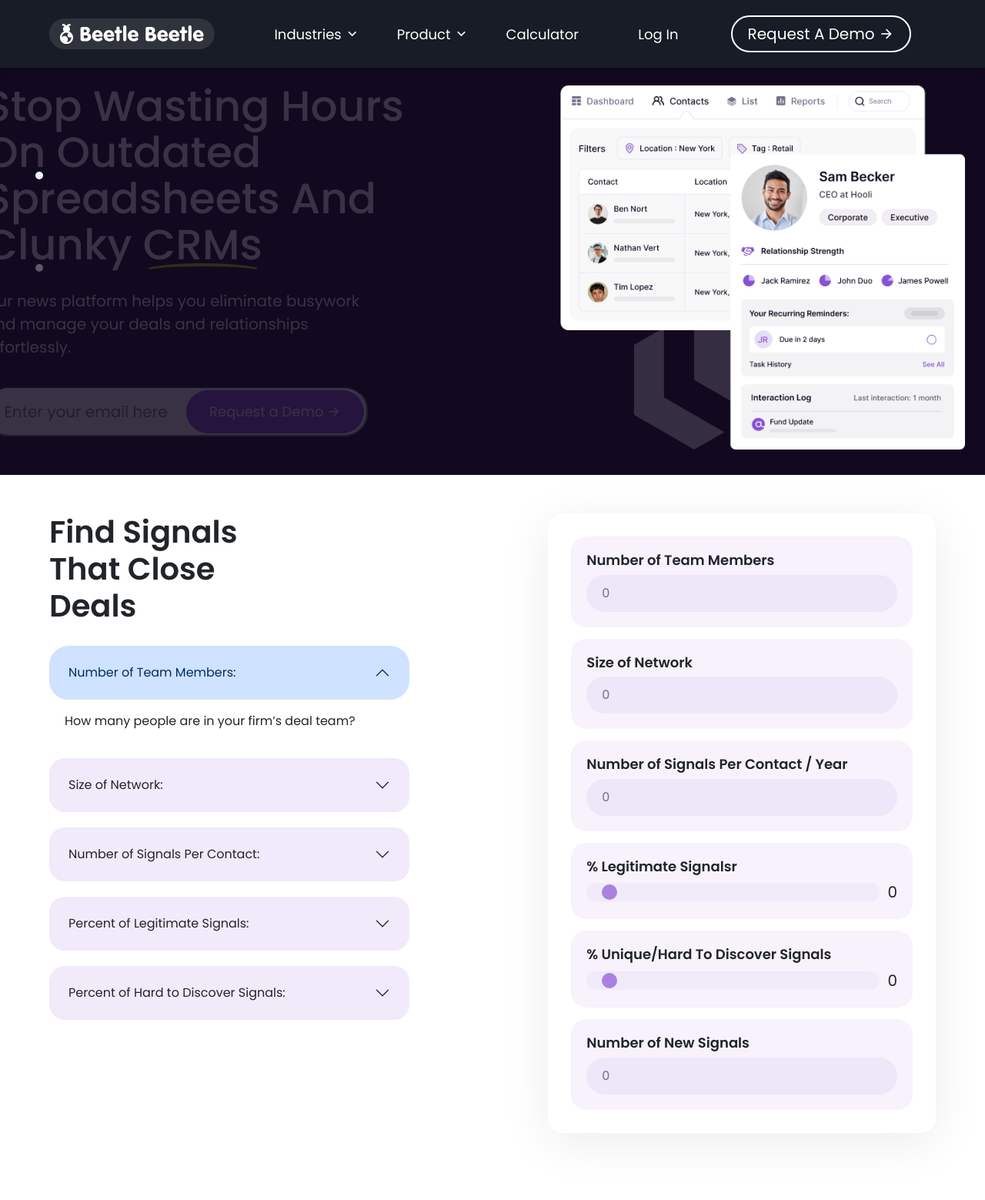
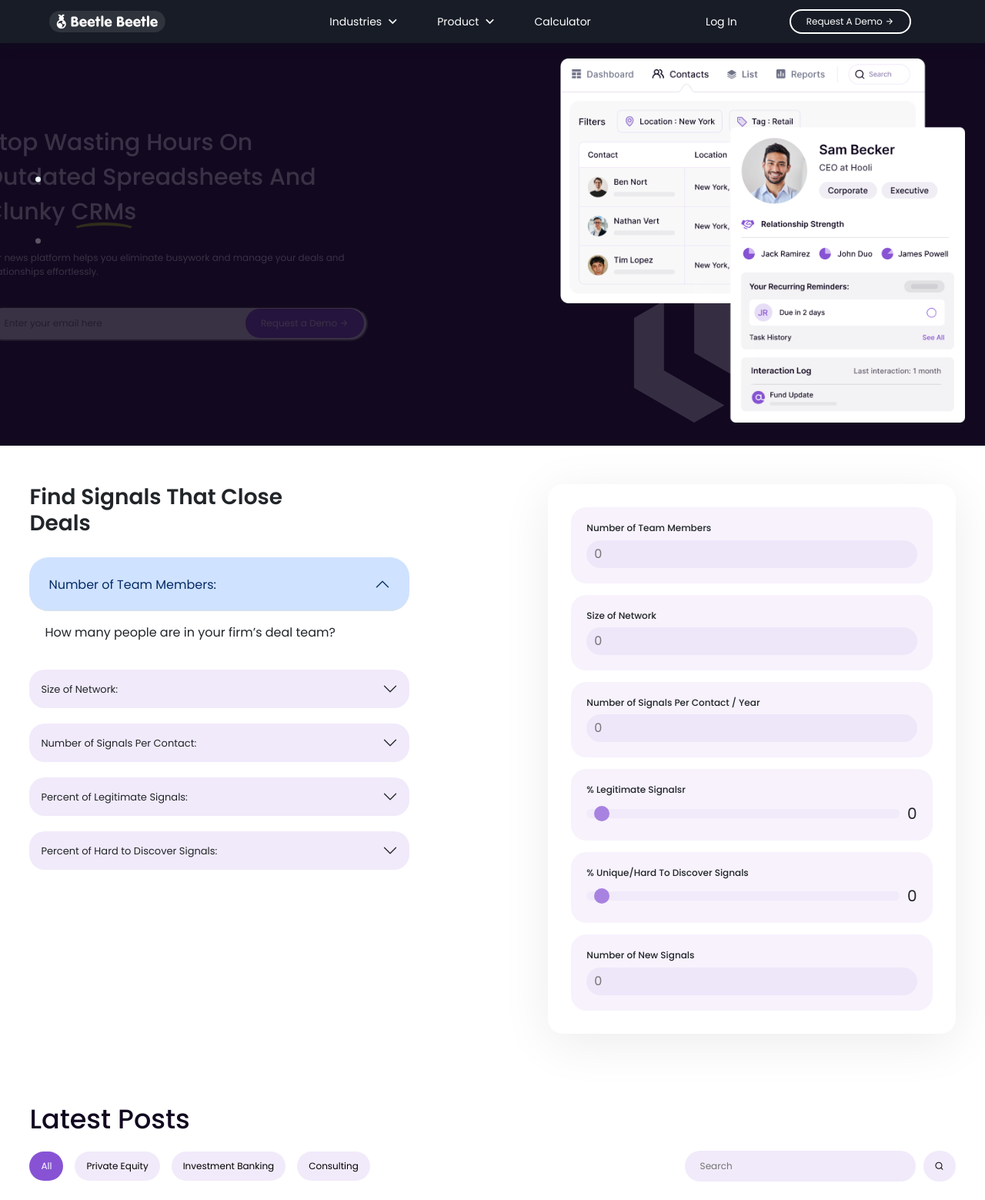
Before and after one commit to jaisharma9729/Bettle-Landing-Page, a plain HTML site: page index.html in a window 1280 px wide. Shown: the top 1559 px of the page at 77% size. Drawn offline with nearby package versions, Linux system fonts and the light colour scheme.

Commit message:
Update style.css

```diff
--- a/style.css
+++ b/style.css
@@ -1,14 +1,14 @@
 
 /* navbar css */
 :root {
-    --header-height: 3.5rem;
+    --header-height: 2.5rem;
     --black-color: hsl(220, 24%, 12%);
     --black-color-light: hsl(220, 24%, 15%);
     --black-color-lighten: hsl(220, 20%, 18%);
     --white-color: #fff;
     --body-color: hsl(220, 100%, 97%);
     --body-font: "Poppins", sans-serif;
-    --normal-font-size: 2rem;
+    --normal-font-size: 1rem;
     --font-regular: 400;
     --font-semi-bold: 600;
     --z-tooltip: 10;
@@ -177,7 +177,7 @@ section.home {
     color: var(--white-color);
     background-color: var(--black-color);
     font-weight: var(--font-regular);
-    font-size: 18px;
+    font-size: 14px;
     padding: 1.25rem 1.5rem;
     display: flex;
     justify-content: space-between;
@@ -220,12 +220,13 @@ section.home {
 
   .dropdown__link,
   .dropdown__sublink {
-    padding: 1.25rem 0 1.25rem 0;
+    /* padding: 1.25rem 0 1.25rem 0; */
     color: var(--black-color-light);
     background-color: var(--white-color);
     display: flex;
     align-items: center;
     column-gap: .5rem;
+    font-size: 10px;
     font-weight: var(--font-semi-bold);
     transition: background-color .3s;
     text-decoration: none;
@@ -290,9 +291,12 @@ section.home {
     }
 
     .nav {
-      height: calc(var(--header-height) + 2rem);
+      height: calc(var(--header-height) + 1rem);
       display: flex;
       justify-content: space-between;
+    }
+    .nav__logo img {
+        width: 70%;
     }
     .nav__toggle {
       display: none;
@@ -301,6 +305,7 @@ section.home {
       height: 100%;
       display: flex;
       column-gap: 3rem;
+      align-items: center;
     }
     .nav__link {
       height: 100%;
@@ -323,7 +328,7 @@ section.home {
       overflow: initial;
       position: absolute;
       left: 0;
-      top: 6rem;
+      top: 4rem;
       opacity: 0;
       pointer-events: none;
       transition: opacity .3s, top .3s;
@@ -333,7 +338,7 @@ section.home {
     }
 
     .dropdown__menu h4 {
-      font-size: 25px;
+      font-size: 15px;
       font-weight: 600;
     }
 
@@ -358,25 +363,25 @@ section.home {
     /* Show dropdown menu */
     .dropdown__item:hover .dropdown__menu {
       opacity: 1;
-      top: 4.5rem;
+      top: 1.5rem;
       pointer-events: initial;
       transition: top .3s;
       width: 800px;
       background: #ffffff;
       z-index: 2;
       border-radius: 20px;
-      padding: 35px;
+      padding: 20px;
 
     }
     .nav__list button {
         background: transparent;
         color: #fff;
         border: 2px solid #fff;
-        padding: 0 20px;
+        padding: 5px 20px;
         margin: 20px;
         border-radius: 50px;
         cursor: pointer;
-        font-size: 20px;
+        font-size: 12px;
         font-weight: 400;
     }
 
@@ -422,21 +427,21 @@ section .home-content {
 .inputbtn input {
     width: 100%;
     position: relative;
-    font-size: 20px;
+    font-size: 12px;
     padding: 0 23px;
-    height: 65px;
+    height: 45px;
     border-radius: 30px;
 }
 .inputbtn button {
     position: absolute;
     right: 5px;
-    font-size: 18px;
+    font-size: 12px;
     border: none;
     background: #8753D4;
     color: #fff;
-    height: 56px;
+    height: 38px;
     border-radius: 50px;
-    padding: 0px 30px;
+    padding: 0px 20px;
 }
 
 /* new css of banner  */
@@ -485,14 +490,14 @@ section .home-content {
 
 
 .container-banner .slider-container .slidey .cantent h1 {
-    font-size: 55px;
+    font-size: 30px;
     color: #fff;
-    line-height: 60px;
-    width: 95%;
+    line-height: 45px;
+    width: 80%;
     text-transform: capitalize;
 }
 .container-banner .slider-container .slidey .cantent p{
-    font-size: 20px;
+    font-size: 12px;
     color: #fff;
     padding: 20px 0;
     width: 80%;
@@ -523,8 +528,8 @@ section .home-content {
   color: #fff;
   background-color: #dddddd5e;
   border: none;
-  height: 10px;
-  width: 10px;
+  height: 7px;
+  width: 7px;
   line-height: 50px;
   font-size: 25px;
   text-align: center;
@@ -539,7 +544,7 @@ section .home-content {
 }
 .container-banner #prevt {
     left: 20px;
-    top: 25%;
+    top: 30%;
     background: aliceblue;
 }
 
@@ -558,7 +563,7 @@ span.spanmoniter {
     border-radius: 100% / 20px;
     position: absolute;
     right: 0px;
-    top: 63px;
+    top: 35px;
   }
 
 
@@ -570,8 +575,8 @@ span.spanmoniter {
  padding: 25px 20px;
 }
 .teams-meme h4 {
-    font-size: 18px;
-    font-weight: 600;
+    font-size: 12px;
+    font-weight: 500;
 
 }
 .teams-meme input {
@@ -656,7 +661,7 @@ span.spanmoniter {
   .teams-meme input {
     background: #EADFF899;
     border-radius: 50px;
-    padding: 12px 20px;
+    padding: 6px 10px;
     border: none;
   }
   section.Calculator {
@@ -664,7 +669,7 @@ span.spanmoniter {
     gap: 180px;
 }
 .left-calculator h1{
-    font-size: 40px;
+    font-size: 28px;
     width: 70%;
     font-weight: 600;
     padding-bottom: 20px;
@@ -693,7 +698,8 @@ div#accordionPanelsStayOpenExample {
 button.accordion-button.collapsed {
     background: #F1EAFA;
     border-radius: 20px !important;
-    padding: 25px;
+    padding: 15px;
+    font-size: 13px;
 }
 button.accordion-button {
     padding: 25px;
@@ -722,9 +728,9 @@ button.accordion-button {
     border: none;
     outline: none;
     cursor: pointer;
-    padding: 15px 20px;
+    padding: 10px 15px;
     transition: 0.3s;
-    font-size: 17px;
+    font-size: 12px;
   }
   button.tablinks {
     background: #EADFF8A3;
@@ -742,10 +748,11 @@ button.accordion-button {
 .right-tabs input {
     background: #EADFF8A3;
     border: none;
-    height: 50px;
-    width: 400px;
+    height: 40px;
+    width: 300px;
     border-radius: 50px;
     padding: 0 20px;
+    font-size: 12px;
 }
 .right-tabs button {
     background: #EADFF8A3;
@@ -779,7 +786,7 @@ button.accordion-button {
 
   .blog h1 {
     color: #120920;
-    font-size: 45px;
+    font-size: 35px;
     font-weight: 500;
     margin-bottom: 20px;
   }
@@ -788,7 +795,7 @@ button.accordion-button {
   .custom-card-container {
     display: grid;
     gap:20px;
-    grid-template-columns: repeat(auto-fit, minmax(350px, 1fr));
+    grid-template-columns: repeat(auto-fit, minmax(150px, 1fr));
 
 
   }
@@ -816,17 +823,23 @@ button.accordion-button {
 }
   .container-bginfo h4 {
     color: #8753D4;
-    font-size: 18px;
+    font-size: 15px;
     font-weight: 500;
   }
   .container-bginfo h2 {
     color: #120920;
-    font-size: 22px;
+    font-size: 16px;
     font-weight: 600;
   }
+  .container-bginfo p {
+    color: #120920;
+    font-size: 12px;
+    font-weight: 400;
+  }
+
 
   .custom-card-container .custom-card{
-    width: 28rem;
+    width: 20rem;
     border: none;
   }
 
@@ -843,8 +856,7 @@ section{
 }
 .footer{
     display: grid;
-    grid-template-columns: repeat(auto-fit, minmax(200px, auto));
-    grid-gap: 5rem;
+    grid-template-columns: repeat(auto-fit, minmax(180px, auto));
     background: #120920;
 
 }
@@ -854,7 +866,7 @@ section{
 .footer-content h4 {
     color: #fff;
     margin-bottom: 1.5rem;
-    font-size: 20px;
+    font-size: 14px;
     font-weight: 400;
 }
 .footer-content li {
@@ -863,7 +875,7 @@ section{
 .footer-content li a {
     display: block;
     color: #ffffffbb;
-    font-size: 16px;
+    font-size: 12px;
     font-weight: 400;
     transition: all .40s ease;
     text-decoration: none;
@@ -875,7 +887,7 @@ section{
 }
 .footer-content p {
     color: #fff;
-    font-size: 16px;
+    font-size: 12px;
     line-height: 30px;
     margin: 20px 0;
 }
@@ -910,7 +922,7 @@ section{
 
 @media  (max-width:1690px){
     section{
-        padding: 50px 5% 40px;
+        padding: 50px 3% 40px;
     }
 
 }
@@ -1011,7 +1023,7 @@ section{
         text-align: center;
     }
     .container-banner .slider-container .slidey .cantent p {
-        font-size: 20px;
+        font-size: 12px;
         color: #fff;
         padding: 20px 0;
         width: 90%;
@@ -1042,7 +1054,7 @@ section{
         position: relative;
         font-size: 12px;
         padding: 0 20px;
-        height: 45px;
+        height: 40px;
         border-radius: 30px;
         border: none;
     }
@@ -1053,9 +1065,9 @@ section{
         border: none;
         background: #8753D4;
         color: #fff;
-        height: 40px;
+        height: 30px;
         border-radius: 50px;
-        padding: 0px 30px;
+        padding: 0px 20px;
     }
     .right-testimg {
         width: 90%;
```
